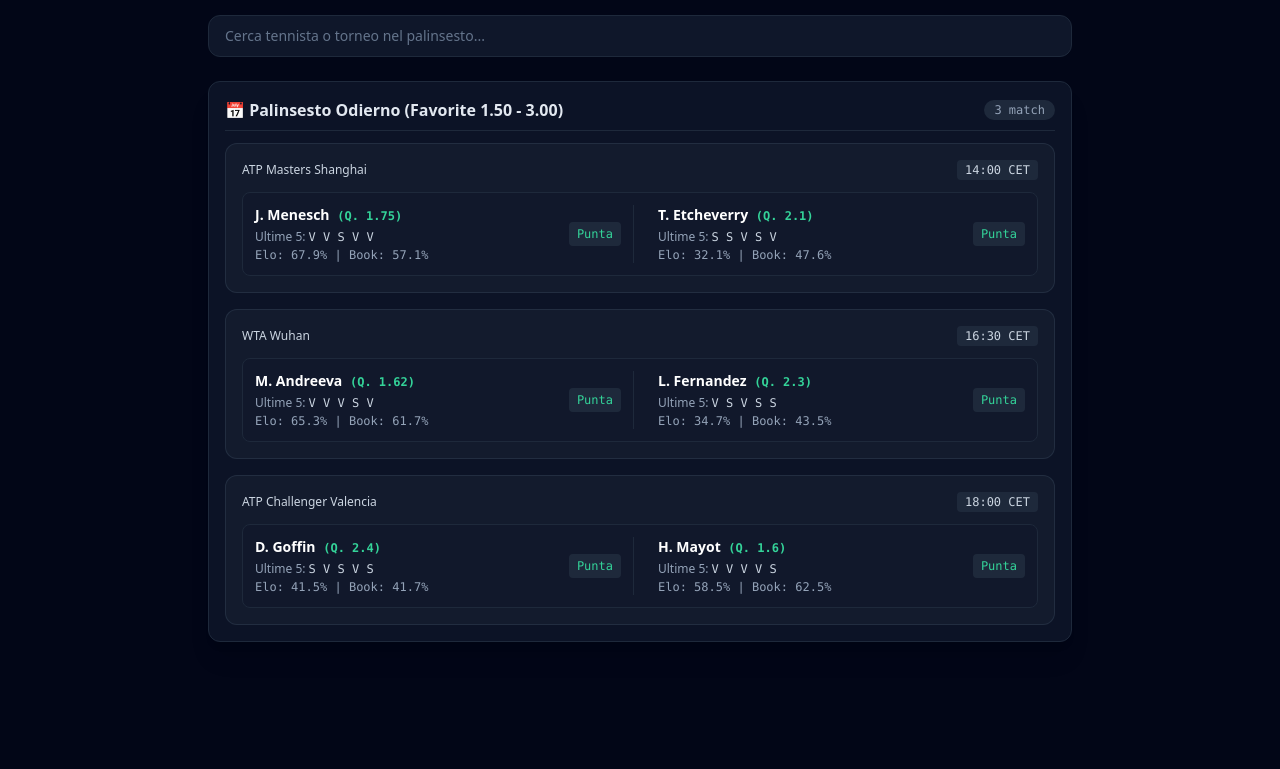
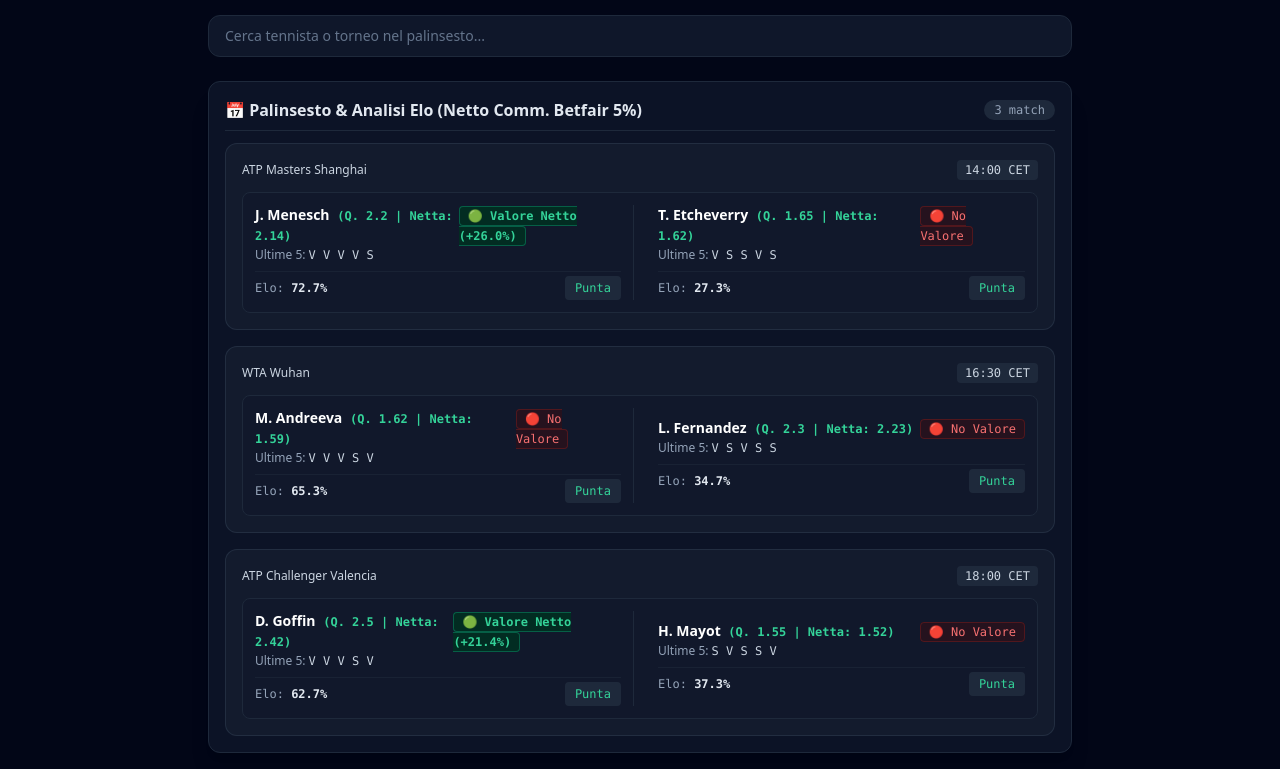
Before and after one commit to roby79/value-desk-betfair, a plain HTML site: page index.html in a window 1280 px wide. Shown: the part 54-823 px from the top of the page. Before the commit the page ends 800 px from the top, so only its background shows below. Drawn offline with nearby package versions, Linux system fonts and the light colour scheme.

Commit message:
Calcolo del valore e indicatori nel palinsesto basati sulle quote nette Betfair (5% comm)

```diff
--- a/index.html
+++ b/index.html
@@ -12,7 +12,7 @@
     <header class="border-b border-slate-800 bg-slate-900/90 backdrop-blur sticky top-0 z-50 px-4 py-3 flex justify-between items-center">
         <div class="flex items-center gap-2">
             <h1 class="text-lg font-black tracking-wider text-emerald-400">VALUE DESK</h1>
-            <span class="text-xs text-slate-400 font-mono">| Betfair 5% Comm</span>
+            <span class="text-xs text-slate-400 font-mono">| Betfair Net Value (5% Comm)</span>
         </div>
         <div class="flex gap-2">
             <button onclick="switchTab('palinsesto')" id="btn-palinsesto" class="px-3 py-1 text-xs font-medium rounded-lg bg-emerald-500 text-slate-950 transition">Palinsesto</button>
@@ -33,7 +33,7 @@
 
             <section class="bg-slate-900/80 border border-slate-800 rounded-xl p-4 shadow-xl">
                 <div class="flex justify-between items-center mb-3 border-b border-slate-800 pb-2">
-                    <h2 class="text-md font-semibold text-slate-200 flex items-center gap-2">📅 Palinsesto Odierno (Favorite 1.50 - 3.00)</h2>
+                    <h2 class="text-md font-semibold text-slate-200 flex items-center gap-2">📅 Palinsesto & Analisi Elo (Netto Comm. Betfair 5%)</h2>
                     <span id="match-count" class="text-xs bg-slate-800 text-slate-400 px-2.5 py-0.5 rounded-full font-mono">0 match</span>
                 </div>
                 <div id="matches-container" class="space-y-4">
@@ -42,11 +42,11 @@
             </section>
         </div>
 
-        <!-- TAB 2: OCCASIONI (Filtro Separato con Orario) -->
+        <!-- TAB 2: OCCASIONI -->
         <div id="tab-occasioni" class="space-y-6 hidden">
             <section class="bg-slate-900/80 border border-emerald-500/30 rounded-xl p-4 shadow-xl">
                 <div class="flex justify-between items-center mb-3 border-b border-slate-800 pb-2">
-                    <h2 class="text-md font-semibold text-emerald-400 flex items-center gap-2">🎯 Occasioni di Valore (Edge &gt; 3%)</h2>
+                    <h2 class="text-md font-semibold text-emerald-400 flex items-center gap-2">🎯 Occasioni di Valore Netto (&gt; 3%)</h2>
                     <span id="opp-count" class="text-xs bg-emerald-950 text-emerald-400 border border-emerald-800 px-2.5 py-0.5 rounded-full font-mono">0 opportunità</span>
                 </div>
                 <div id="opportunities-container" class="space-y-4">
@@ -145,13 +145,13 @@
                 tournament: "ATP Masters Shanghai",
                 time: "14:00 CET",
                 player1: "J. Menesch",
-                odds1: 1.75,
-                form1: ["V", "V", "S", "V", "V"],
-                elo1: 1950,
+                odds1: 2.20,
+                form1: ["V", "V", "V", "V", "S"],
+                elo1: 1980,
                 player2: "T. Etcheverry",
-                odds2: 2.10,
-                form2: ["S", "S", "V", "S", "V"],
-                elo2: 1820
+                odds2: 1.65,
+                form2: ["V", "S", "S", "V", "S"],
+                elo2: 1810
             },
             {
                 id: 102,
@@ -171,13 +171,13 @@
                 tournament: "ATP Challenger Valencia",
                 time: "18:00 CET",
                 player1: "D. Goffin",
-                odds1: 2.40,
-                form1: ["S", "V", "S", "V", "S"],
-                elo1: 1780,
+                odds1: 2.50,
+                form1: ["V", "V", "V", "S", "V"],
+                elo1: 1890,
                 player2: "H. Mayot",
-                odds2: 1.60,
-                form2: ["V", "V", "V", "V", "S"],
-                elo2: 1840
+                odds2: 1.55,
+                form2: ["S", "V", "S", "S", "V"],
+                elo2: 1800
             }
         ];
 
@@ -198,30 +198,42 @@
             return 1 / (1 + Math.pow(10, (eloB - eloA) / 400));
         }
 
+        // Funzione per calcolare la quota netta Betfair (scontando il 5% sull'utile)
+        function getNetOdds(odds) {
+            const netProfit = (odds - 1) * 0.95;
+            return 1 + netProfit;
+        }
+
         function processMatches() {
             return matchesData.map(match => {
                 const probElo1 = calculateEloProbability(match.elo1, match.elo2);
                 const probElo2 = 1 - probElo1;
 
-                const probBook1 = 1 / match.odds1;
-                const probBook2 = 1 / match.odds2;
+                // Calcolo della probabilità implicita basata sulla quota NETTA di Betfair (commissione 5% inclusa)
+                const netOdds1 = getNetOdds(match.odds1);
+                const netOdds2 = getNetOdds(match.odds2);
 
-                const diff1 = probElo1 - probBook1;
-                const diff2 = probElo2 - probBook2;
+                const probNetBook1 = 1 / netOdds1;
+                const probNetBook2 = 1 / netOdds2;
 
-                let valueOn = null;
+                // Margine di valore calcolato al netto delle commissioni
+                const diff1 = probElo1 - probNetBook1;
+                const diff2 = probElo2 - probNetBook2;
+
+                const threshold = 0.03; // 3% di edge netto minimo
+
+                let bestValuePlayer = null;
                 let edgeValue = 0;
                 let recommendedSide = "";
                 let recommendedOdds = 0;
 
-                const threshold = 0.03;
                 if (diff1 > threshold) {
-                    valueOn = match.player1;
+                    bestValuePlayer = match.player1;
                     edgeValue = (diff1 * 100).toFixed(1);
                     recommendedSide = `Punta ${match.player1}`;
                     recommendedOdds = match.odds1;
                 } else if (diff2 > threshold) {
-                    valueOn = match.player2;
+                    bestValuePlayer = match.player2;
                     edgeValue = (diff2 * 100).toFixed(1);
                     recommendedSide = `Punta ${match.player2}`;
                     recommendedOdds = match.odds2;
@@ -231,9 +243,11 @@
                     ...match,
                     probElo1: (probElo1 * 100).toFixed(1),
                     probElo2: (probElo2 * 100).toFixed(1),
-                    probBook1: (probBook1 * 100).toFixed(1),
-                    probBook2: (probBook2 * 100).toFixed(1),
-                    valueOn,
+                    netOdds1: netOdds1.toFixed(2),
+                    netOdds2: netOdds2.toFixed(2),
+                    diff1,
+                    diff2,
+                    valueOn: bestValuePlayer,
                     edgeValue: edgeValue > 0 ? `+${edgeValue}%` : null,
                     recommendedSide,
                     recommendedOdds
@@ -362,9 +376,9 @@
             const opportunities = filteredData.filter(m => m.valueOn !== null);
             oppCount.textContent = `${opportunities.length} opportunità`;
 
-            // Render Tab Occasioni con Orario in evidenza
+            // Render Tab Occasioni con Orario
             if (opportunities.length === 0) {
-                oppContainer.innerHTML = '<div class="text-slate-500 italic text-sm py-2">Nessuna occasione con edge superiore al 3%.</div>';
+                oppContainer.innerHTML = '<div class="text-slate-500 italic text-sm py-2">Nessuna occasione con edge netto superiore al 3%.</div>';
             } else {
                 opportunities.forEach(match => {
                     const card = document.createElement('div');
@@ -372,22 +386,33 @@
                     card.innerHTML = `
                         <div class="flex justify-between items-center text-xs text-slate-400">
                             <span class="font-medium text-emerald-400">${match.tournament} <strong class="text-white font-mono ml-1">(${match.time})</strong></span>
-                            <span class="font-mono bg-emerald-900/40 text-emerald-300 px-2 py-0.5 rounded font-bold">${match.edgeValue} Edge</span>
+                            <span class="font-mono bg-emerald-900/40 text-emerald-300 px-2 py-0.5 rounded font-bold">+${(match.valueOn === match.player1 ? match.diff1 : match.diff2 * 100).toFixed(1)}% Edge Netto (5% Comm)</span>
                         </div>
                         <div class="flex justify-between items-center text-sm">
                             <div>
-                                <strong class="text-white">${match.player1} (${match.odds1}) vs ${match.player2} (${match.odds2})</strong>
-                                <div class="text-xs text-emerald-300 mt-1">Consigliato: <strong>${match.recommendedSide}</strong></div>
+                                <strong class="text-white">🎯 Valore su: <span class="text-emerald-300">${match.valueOn}</span></strong>
+                                <div class="text-xs text-slate-400 mt-1">${match.player1} (${match.odds1}) vs ${match.player2} (${match.odds2})</div>
                             </div>
-                            <button onclick="openBetModal(${match.id}, '${match.recommendedSide}', ${match.recommendedOdds})" class="bg-emerald-500 hover:bg-emerald-400 text-slate-950 font-bold px-3 py-1.5 rounded-lg text-xs transition">Gioca</button>
+                            <button onclick="openBetModal(${match.id}, 'Punta ${match.valueOn}', ${match.valueOn === match.player1 ? match.odds1 : match.odds2})" class="bg-emerald-500 hover:bg-emerald-400 text-slate-950 font-bold px-3 py-1.5 rounded-lg text-xs transition">Gioca</button>
                         </div>
                     `;
                     oppContainer.appendChild(card);
                 });
             }
 
-            // Render Tab Palinsesto
+            // Render Tab Palinsesto con Indicatori Verdi/Rossi calcolati sul Netto Betfair
             filteredData.forEach(match => {
+                const isVal1 = match.diff1 > 0.03;
+                const isVal2 = match.diff2 > 0.03;
+
+                const badge1 = isVal1
+                    ? `<span class="bg-emerald-950 text-emerald-400 border border-emerald-800 px-2 py-0.5 rounded text-xs font-mono font-bold">🟢 Valore Netto (+${(match.diff1*100).toFixed(1)}%)</span>`
+                    : `<span class="bg-red-950/40 text-red-400 border border-red-900/50 px-2 py-0.5 rounded text-xs font-mono">🔴 No Valore</span>`;
+
+                const badge2 = isVal2
+                    ? `<span class="bg-emerald-950 text-emerald-400 border border-emerald-800 px-2 py-0.5 rounded text-xs font-mono font-bold">🟢 Valore Netto (+${(match.diff2*100).toFixed(1)}%)</span>`
+                    : `<span class="bg-red-950/40 text-red-400 border border-red-900/50 px-2 py-0.5 rounded text-xs font-mono">🔴 No Valore</span>`;
+
                 const card = document.createElement('div');
                 card.className = "bg-slate-800/40 border border-slate-700/50 rounded-xl p-4 space-y-3";
                 card.innerHTML = `
@@ -397,21 +422,32 @@
                     </div>
 
                     <div class="grid grid-cols-1 sm:grid-cols-2 gap-3 text-sm bg-slate-900/60 p-3 rounded-lg border border-slate-800 items-center">
-                        <div class="flex justify-between items-center sm:border-r sm:border-slate-800 sm:pr-3">
-                            <div>
-                                <div class="font-bold text-white">${match.player1} <span class="font-mono text-emerald-400 text-xs ml-1">(Q. ${match.odds1})</span></div>
-                                <div class="text-xs text-slate-400 mt-1">Ultime 5: <span class="font-mono text-slate-300">${match.form1.join(' ')}</span></div>
-                                <div class="text-xs text-slate-400 font-mono mt-0.5">Elo: ${match.probElo1}% | Book: ${match.probBook1}%</div>
+                        <div class="flex flex-col justify-between space-y-2 sm:border-r sm:border-slate-800 sm:pr-3">
+                            <div class="flex justify-between items-start">
+                                <div>
+                                    <div class="font-bold text-white">${match.player1} <span class="font-mono text-emerald-400 text-xs ml-1">(Q. ${match.odds1} | Netta: ${match.netOdds1})</span></div>
+                                    <div class="text-xs text-slate-400 mt-0.5">Ultime 5: <span class="font-mono text-slate-300">${match.form1.join(' ')}</span></div>
+                                </div>
+                                <div>${badge1}</div>
                             </div>
-                            <button onclick="openBetModal(${match.id}, 'Punta ${match.player1}', ${match.odds1})" class="bg-slate-800 hover:bg-slate-700 text-emerald-400 text-xs px-2 py-1 rounded font-mono">Punta</button>
+                            <div class="flex justify-between items-center pt-1 border-t border-slate-800/60 text-xs">
+                                <span class="text-slate-400 font-mono">Elo: <strong class="text-slate-200">${match.probElo1}%</strong></span>
+                                <button onclick="openBetModal(${match.id}, 'Punta ${match.player1}', ${match.odds1})" class="bg-slate-800 hover:bg-slate-700 text-emerald-400 text-xs px-2.5 py-1 rounded font-mono">Punta</button>
+                            </div>
                         </div>
-                        <div class="flex justify-between items-center sm:pl-3">
-                            <div>
-                                <div class="font-bold text-white">${match.player2} <span class="font-mono text-emerald-400 text-xs ml-1">(Q. ${match.odds2})</span></div>
-                                <div class="text-xs text-slate-400 mt-1">Ultime 5: <span class="font-mono text-slate-300">${match.form2.join(' ')}</span></div>
-                                <div class="text-xs text-slate-400 font-mono mt-0.5">Elo: ${match.probElo2}% | Book: ${match.probBook2}%</div>
+
+                        <div class="flex flex-col justify-between space-y-2 sm:pl-3">
+                            <div class="flex justify-between items-start">
+                                <div>
+                                    <div class="font-bold text-white">${match.player2} <span class="font-mono text-emerald-400 text-xs ml-1">(Q. ${match.odds2} | Netta: ${match.netOdds2})</span></div>
+                                    <div class="text-xs text-slate-400 mt-0.5">Ultime 5: <span class="font-mono text-slate-300">${match.form2.join(' ')}</span></div>
+                                </div>
+                                <div>${badge2}</div>
                             </div>
-                            <button onclick="openBetModal(${match.id}, 'Punta ${match.player2}', ${match.odds2})" class="bg-slate-800 hover:bg-slate-700 text-emerald-400 text-xs px-2 py-1 rounded font-mono">Punta</button>
+                            <div class="flex justify-between items-center pt-1 border-t border-slate-800/60 text-xs">
+                                <span class="text-slate-400 font-mono">Elo: <strong class="text-slate-200">${match.probElo2}%</strong></span>
+                                <button onclick="openBetModal(${match.id}, 'Punta ${match.player2}', ${match.odds2})" class="bg-slate-800 hover:bg-slate-700 text-emerald-400 text-xs px-2.5 py-1 rounded font-mono">Punta</button>
+                            </div>
                         </div>
                     </div>
                 `;
```
